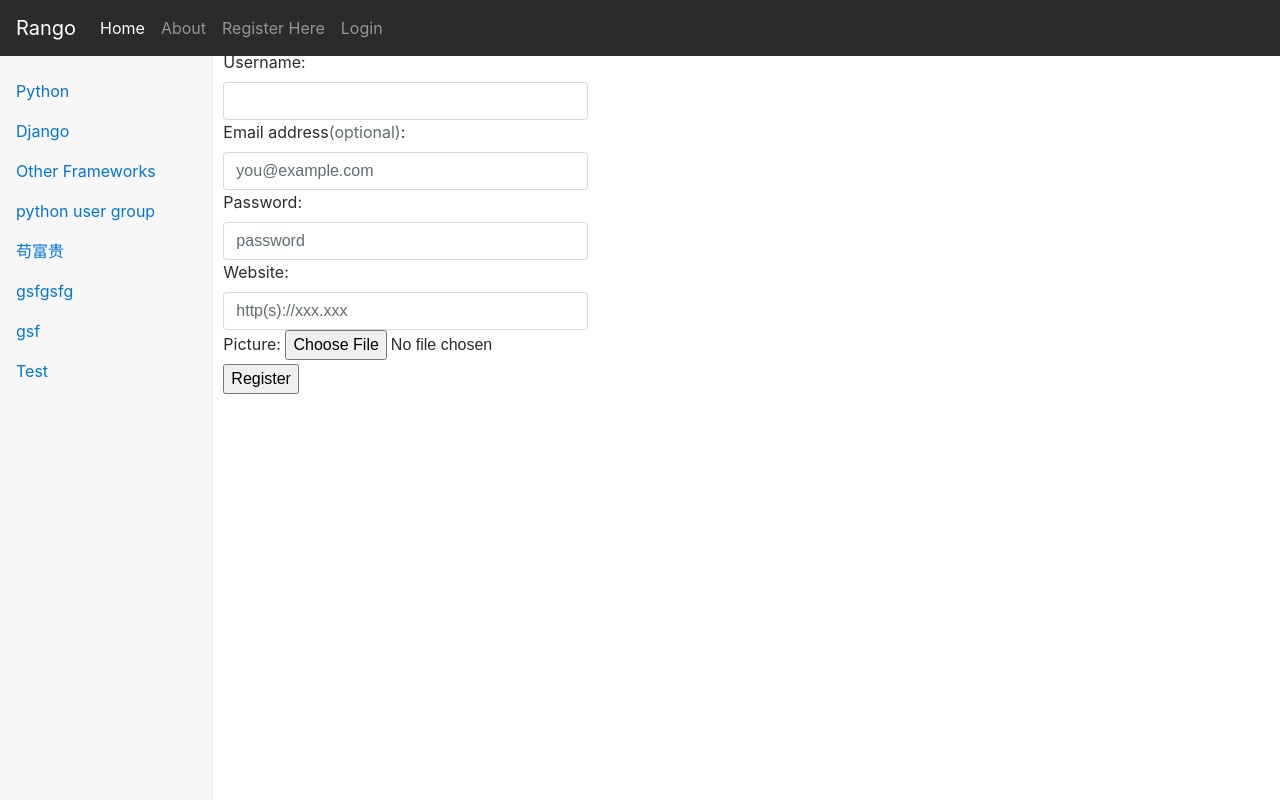
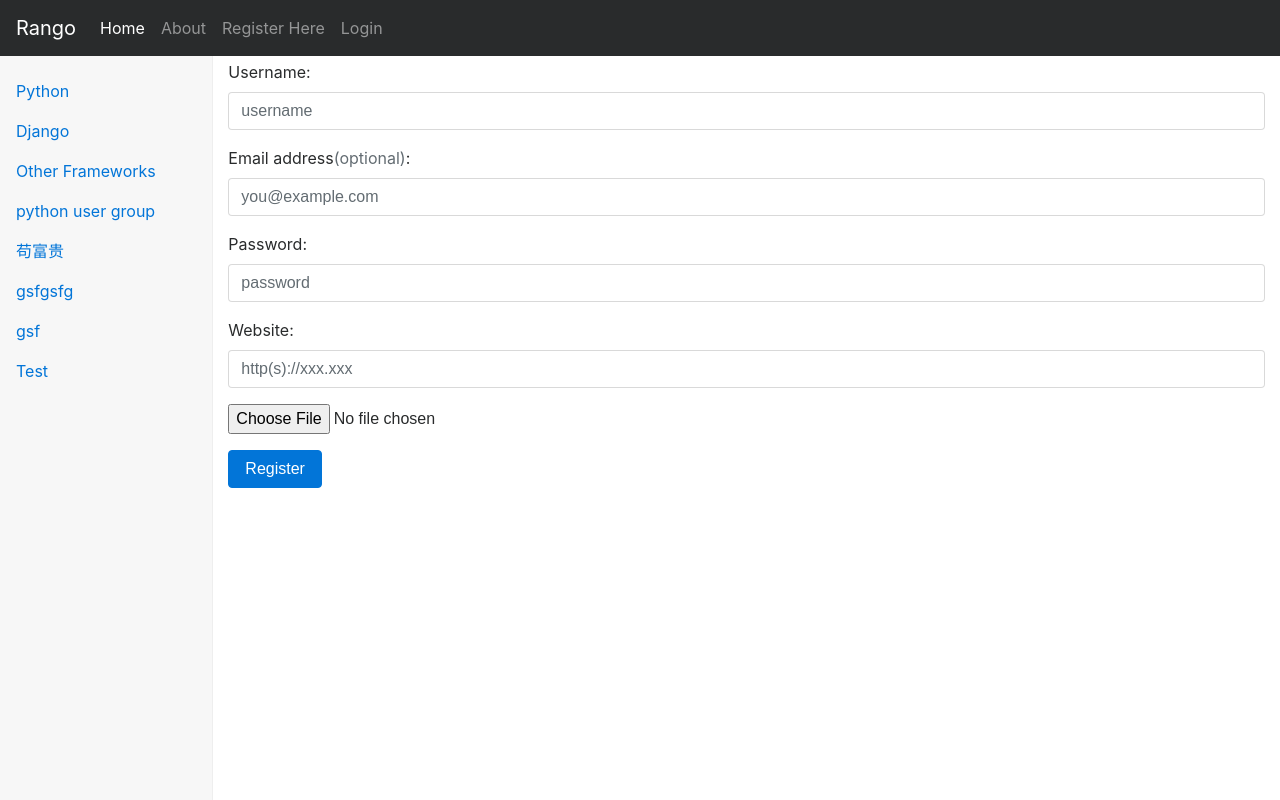
Before and after one commit to sulayman-soyir/Tango-Tien, a Django app: page /rango/register/ in a window 1280 px wide. Run offline with Django 3.2, Linux system fonts and the light colour scheme; data comes from the database, SQL or seed files in the repository; both versions use the stored data as it was after the commit; some libraries are stand-ins or nearby versions.

Commit message:
changes in register.html

```diff
--- a/Tango-Tien/tango_with_django_project/static/bootstrapLib/form-validation.css
+++ b/Tango-Tien/tango_with_django_project/static/bootstrapLib/form-validation.css
@@ -3,3 +3,6 @@
 }
 
 .lh-condensed { line-height: 1.25; }
+.form-group{
+  width:500px;
+}
--- a/Tango-Tien/tango_with_django_project/templates/rango/base.html
+++ b/Tango-Tien/tango_with_django_project/templates/rango/base.html
@@ -86,9 +86,9 @@
                 {% get_category_list category %}
             {% endblock %}
         </div>
-    </div>
-    <div class="col-sm-9 offset-sm-3 col-md-10 offset-md-2 main">
-        {% block body_block %}{% endblock %}
+        <div class="col-sm-9 offset-sm-3 col-md-10 offset-md-2 main">
+            {% block body_block %}{% endblock %}
+        </div>
     </div>
 </div>
 <!--Bootstrap core Javescript-->
--- a/Tango-Tien/tango_with_django_project/templates/rango/index.html
+++ b/Tango-Tien/tango_with_django_project/templates/rango/index.html
@@ -19,7 +19,7 @@
             {% if categories %}
             <ul class="list-group">
                 {% for category in categories %}
-                <li class="list-group-item"><a href="/rango/category/{{category.slug}}">{{ category.name }}</a></li>
+                <li class="list-group-item"><a href="/rango/category/{{category.slug}}"><strong>{{ category.name }}</strong></a></li>
                 {% endfor %}
             </ul>
             {% else %}
--- a/Tango-Tien/tango_with_django_project/templates/rango/login.html
+++ b/Tango-Tien/tango_with_django_project/templates/rango/login.html
@@ -2,8 +2,8 @@
 {% load static %}
 {% block body_block %}
 <link rel="stylesheet" href="{% static 'bootstrapLib/signin.css' %}">
-<div class="jumbotron">
-    <h1 class="display-3">Login</h1>
+<div class="jumbotron" style="padding-left: 15px;">
+    <h1 class="display-4">Login</h1>
 </div>
 <form class="form-signin" role="form" method="post" action=".">
     {% csrf_token %}
--- a/Tango-Tien/tango_with_django_project/templates/rango/register.html
+++ b/Tango-Tien/tango_with_django_project/templates/rango/register.html
@@ -6,35 +6,31 @@
 {% endblock %}
 
 {% block body_block %}
-<div class="row">
-    <form class="needs-validation" novalidate action="/rango/register/" id="user_form" method="post" enctype="multipart/form-data">
+    <form class="needs-validation" novalidate action="/rango/register/" id="user_form" method="post" enctype="multipart/form-data" style="margin-top: 10px;">
         <input type="hidden" name="csrfmiddlewaretoken" value="kCUtpp5UKGeEyHeHr9l0Mp9osYnZkQb6dZXC0cBMtJzXMbxL4EUMAGhsQQkM3eQR">
-        <div>
+        <div class="form-group">
             <label for="id_username">Username:</label>
-            <input type="text" class="form-control" name="username" maxlength="150" required id="id_username" placeholder="" value="" required>
+            <input type="text" class="form-control" name="username" maxlength="150" required id="id_username" placeholder="username" value="" required>
             <!--<div class="invalid-feedback">username is required</div>-->
         </div>
-        <div>
+        <div class="form-group">
             <label for="id_email">Email address<span class="text-muted">(optional)</span>:</label>
             <input type="email" class="form-control" name="email" maxlength="254" id="id_email" placeholder="you@example.com">
         </div>
-        <div>
+        <div class="form-group">
             <label for="id_password">Password:</label>
             <input type="password" class="form-control" name="password" required id="id_password" placeholder="password">
         </div>
-        <div>
+        <div class="form-group">
             <label for="id_website">Website:</label>
             <input type="url" class="form-control" name="website" maxlength="200" id="id_website" placeholder="http(s)://xxx.xxx">
         </div>
-        <div>
-            <label for="id_picture">Picture:</label>
-            <input type="file"  name="picture" accept="image/*" id="id_picture">
+        <div class="form-group">
+            <!--<label for="id_picture">Picture:</label> -->
+            <input type="file"  name="picture" class="form-control-file" accept="image/*" id="id_picture">
         </div>
-        <input type="submit" name = "submit", value = "Register">
-    </form>
-</div>
-
-
+        <input type="submit" name = "submit", class="btn btn-primary" value = "Register">
+     </form>
 {% endblock %}
 
 <!--<h1>Register for Rango</h1>
```
Also changed, not shown: Tango-Tien/tango_with_django_project/db.sqlite3.
